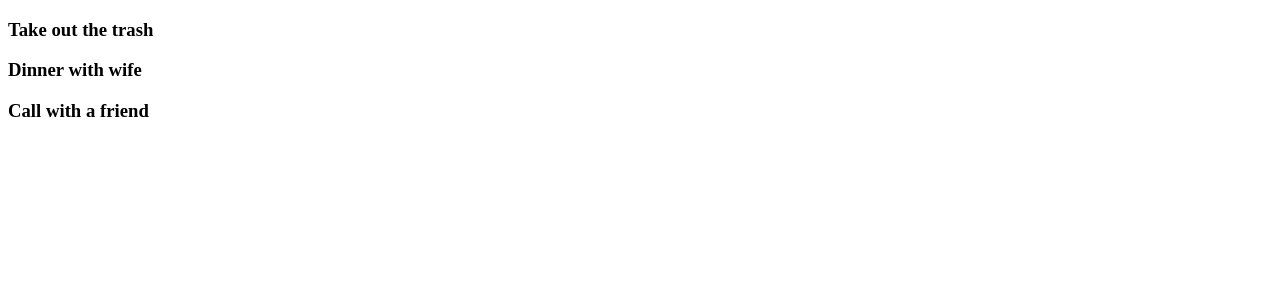
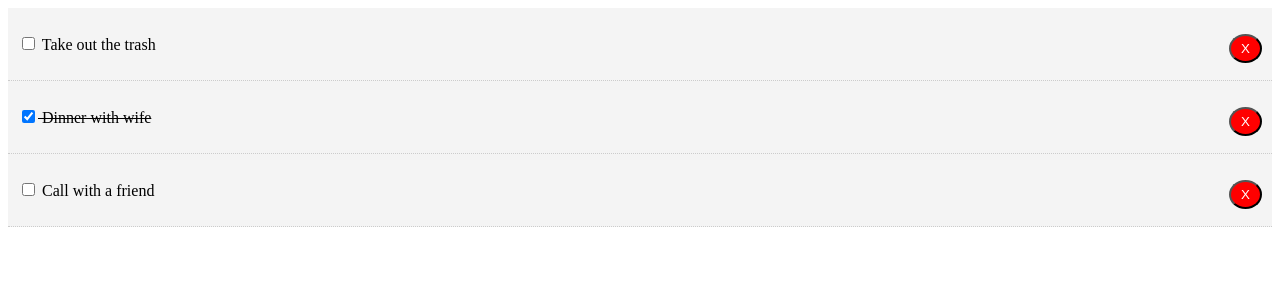
Before and after one commit to ShafiqShams/reactrevise, a React (Create React App) app: page / in a window 1280 px wide. Shown: the top 300 px of the page. Built offline with nearby package versions, Linux system fonts and the light colour scheme.

Commit message:
# Style components # Add style to a method # Why arrow functions and .bind(this) # Component drilling # Passing props through methods using component drilling # Deconstructing # Updating state through a method # Toggle state
#markComplete
#delete todo

```diff
--- a/src/App.js
+++ b/src/App.js
@@ -22,12 +22,41 @@ class App extends Component {
     ]
   };
 
+  //Toggle Complete
+  markComplete = (id) => {
+    console.log("from Appjs", id);
+    this.setState({
+      todos: this.state.todos.map(todo => {
+        if (todo.id === id) {
+          todo.completed = !todo.completed
+        }
+
+        return todo;
+      })
+    });
+  }
+
+  //Delete Todo
+  delTodo = (id) => {
+    console.log('delete', id)
+    this.setState({
+      todos: [...this.state.todos.filter(todo => {
+
+        return todo.id !== id;
+      }
+      )]
+    });
+  }
+
   render() {
     console.log(this.state.todos);
 
     return (
       <div className="App">
-        <Todos todos={this.state.todos} />
+        <Todos
+          todos={this.state.todos}
+          delTodo={this.delTodo}
+          markComplete={this.markComplete} />
       </div>
     );
   }
--- a/src/components/TodoItem.js
+++ b/src/components/TodoItem.js
@@ -2,13 +2,60 @@ import React, { Component } from "react";
 import PropTypes from "prop-types";
 
 export class TodoItem extends Component {
+
+  // function for dynamic styling
+  getStyle = () => {
+    // if (this.props.todo.completed) {
+    //   return {
+    //     textDecoration: 'line-through'
+    //   }
+    // } else {
+    //   return {
+    //     textDecoration: 'none'
+    //   }
+    // }
+
+    //ternary operator conditioning.
+    return {
+      padding: '10px',
+      backgroundColor: '#f4f4f4',
+      borderBottom: '1px #ccc dotted',
+      textDecoration: this.props.todo.completed ? 'line-through' : 'none'
+    }
+  }
+
   render() {
-    return <h3>{this.props.todo.title}</h3>;
+    const { id, title, completed } = this.props.todo;
+    return (
+      <div style={this.getStyle()}>
+        <p>
+          <input type="checkbox" checked={completed} onChange={this.props.markComplete.bind(this, id)} />
+          {' '}
+          {title}
+          <button onClick={this.props.delTodo.bind(this, id)} style={btnStyle}>X</button>
+        </p>
+      </div>
+    )
   }
 }
 
+//PropTypes
 TodoItem.propTypes = {
   todo: PropTypes.object.isRequired
 }
 
+//Styles
+const itemStyle = {
+  backgroundColor: '#f4f4f4'
+}
+
+const btnStyle = {
+  backgroundColor: '#ff0000',
+  color: '#fff ',
+  padding: '5px 10px',
+  borderRadius: '50%',
+  cursor: 'pointer',
+  float: 'right'
+}
+
 export default TodoItem;
--- a/src/components/Todos.js
+++ b/src/components/Todos.js
@@ -3,9 +3,14 @@ import TodoItem from "./TodoItem";
 import PropTypes from "prop-types";
 
 class Todos extends Component {
+
+
+
   render() {
     return this.props.todos.map((todo) => (
-      <TodoItem key={todo.id} todo={todo} />
+      <TodoItem key={todo.id} todo={todo}
+        delTodo={this.props.delTodo}
+        markComplete={this.props.markComplete} />
 
     ));
   }
```
